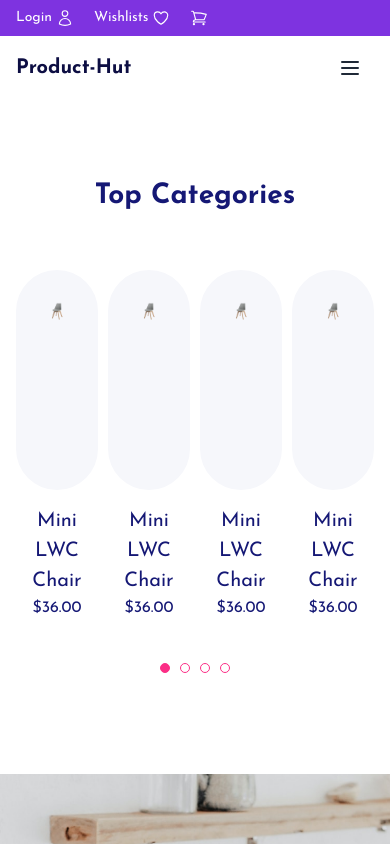
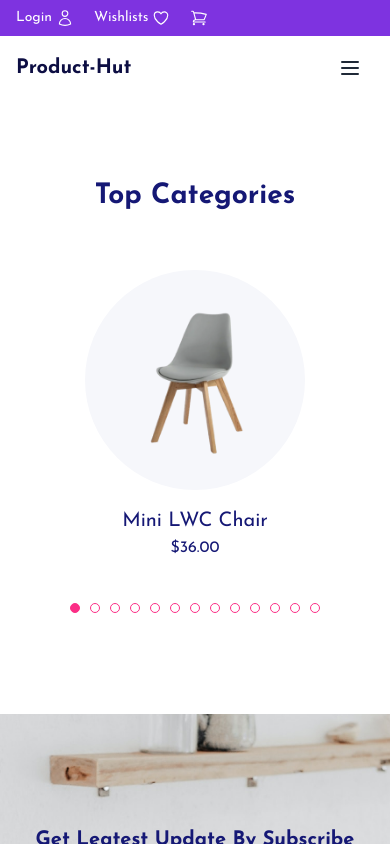
Before and after one commit to Hasan0734/product-hut, a Next.js app: page / in a window 390 px wide. Built offline with nearby package versions, Linux system fonts and the light colour scheme.

Commit message:
top categories carousel responsive

```diff
--- a/components/TopCategries/TopCategories.tsx
+++ b/components/TopCategries/TopCategories.tsx
@@ -20,14 +20,32 @@ const TopCategories = () => {
 
                     </div> */}
                     <Swiper
-                        slidesPerView={4}
+                        slidesPerView={1}
                         spaceBetween={10}
-                        slidesPerGroup={4}
+                        slidesPerGroup={1}
                         autoplay={{
                             delay: 2500,
                             waitForTransition: true,
                             disableOnInteraction: false,
 
+                        }}
+
+                        breakpoints={{
+                            640: {
+                                slidesPerView: 2,
+                                slidesPerGroup: 2,
+                                spaceBetween: 20,
+                            },
+                            768: {
+                                slidesPerView: 3,
+                                slidesPerGroup: 3,
+                                spaceBetween: 10,
+                            },
+                            1024: {
+                                slidesPerView: 4,
+                                slidesPerGroup: 4,
+                                spaceBetween: 10,
+                            },
                         }}
                         pagination={{
                             clickable: true,
```
